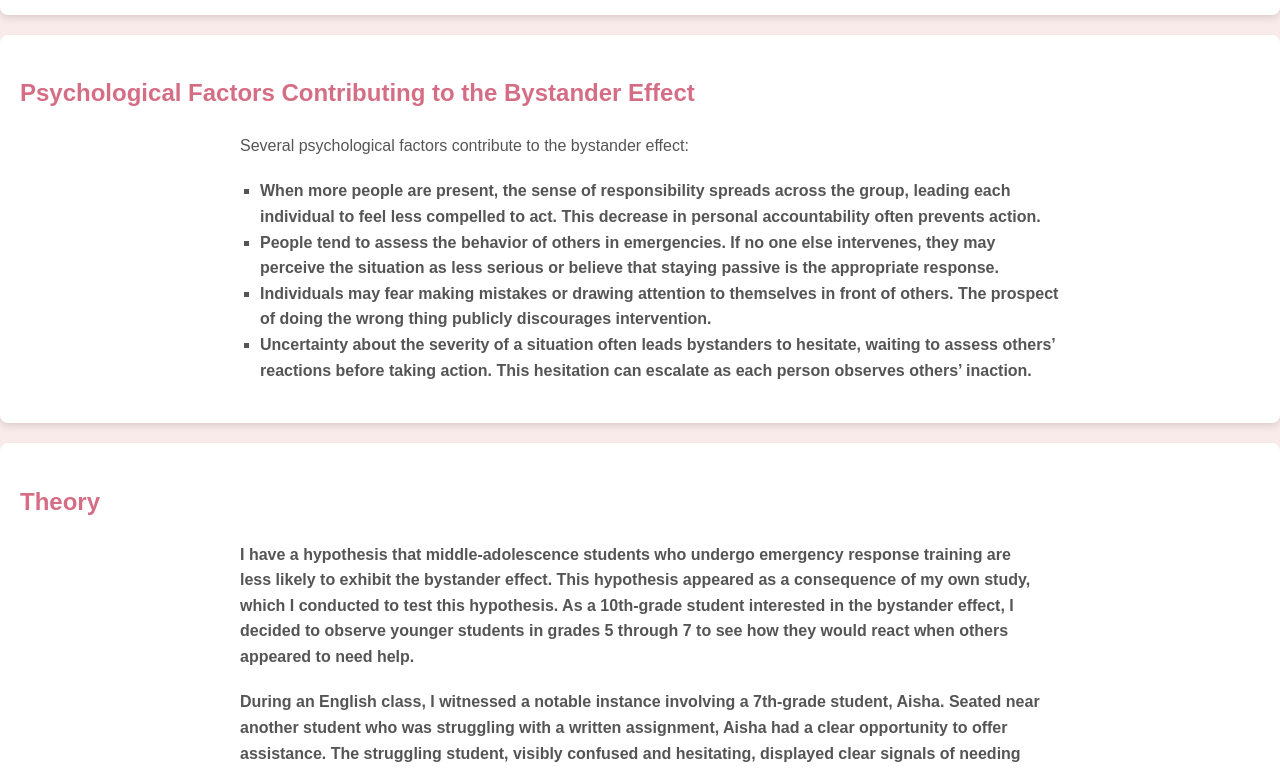
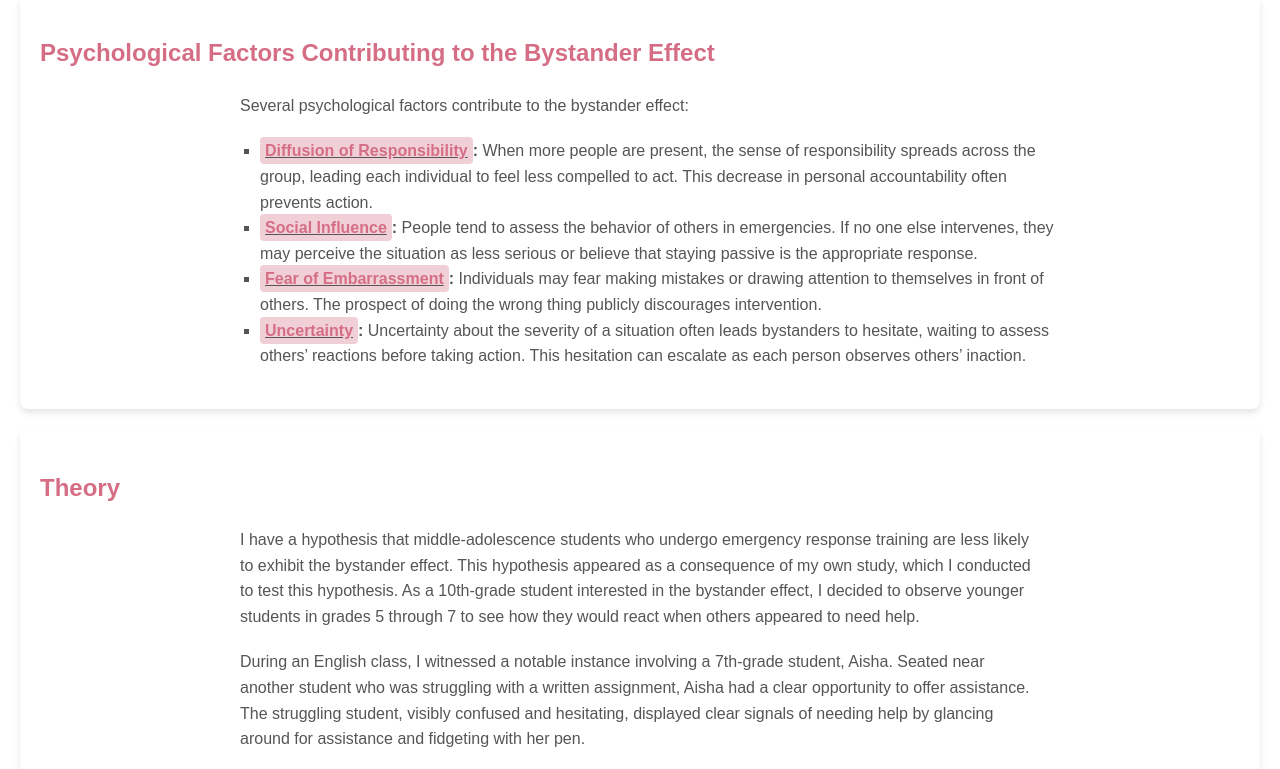
Before and after one commit to RVCK7/666, a plain HTML site: page index.html in a window 1280 px wide. Shown: the part 780-1549 px from the top of the page. Drawn offline with Linux system fonts and the light colour scheme.

Commit message:
index.html

```diff
--- a/index.html
+++ b/index.html
@@ -83,16 +83,14 @@
         <h2>What is the Bystander Effect?</h2>
         <p>The <span class="highlight"><a href="https://en.wikipedia.org/wiki/Bystander_effect" target="_blank">bystander effect</a></span> describes the tendency of individuals to avoid helping in an emergency when others are present. This social phenomenon is particularly prevalent in urban settings, where people often feel disconnected or assume that authorities will handle the situation.
         <p>Studies by <a href="https://en.wikipedia.org/wiki/John_Darley" target="_blank"><span style="text-decoration: underline;">Darley</span></a> and <a href="https://en.wikipedia.org/wiki/Bibb_Latané" target="_blank"><span style="text-decoration: underline;">Latané</span></a> have shown that <span style="text-decoration: underline;">diffusion of responsibility</span>, alongside factors such as social influence, fear of embarrassment, and uncertainty, significantly contributes to the bystander effect. The phenomenon first gained attention after the 1964 case of <a href="https://en.wikipedia.org/wiki/Kitty_Genovese" target="_blank"><span style="text-decoration: underline;">Kitty Genovese</span></a>, a woman attacked in New York City while multiple witnesses failed to intervene. Darley and Latané subsequently introduced the concept of diffusion of responsibility, where each bystander assumes someone else will act. Subsequent studies, including controlled experiments and field observations, have confirmed that the likelihood of intervention decreases as the number of witnesses increases.</p>
-    </div>
-
     <div class="content-section">
         <h2>Psychological Factors Contributing to the Bystander Effect</h2>
         <p>Several psychological factors contribute to the bystander effect:</p>
         <ul>
-            <li><strong><span Diffusion of Responsibility:</strong> When more people are present, the sense of responsibility spreads across the group, leading each individual to feel less compelled to act. This decrease in personal accountability often prevents action.</li>
-            <li><strong><span Social Influence:</strong> People tend to assess the behavior of others in emergencies. If no one else intervenes, they may perceive the situation as less serious or believe that staying passive is the appropriate response.</li>
-            <li><strong><span Fear of Embarrassment:</strong> Individuals may fear making mistakes or drawing attention to themselves in front of others. The prospect of doing the wrong thing publicly discourages intervention.</li>
-            <li><strong><span Uncertainty:</strong> Uncertainty about the severity of a situation often leads bystanders to hesitate, waiting to assess others’ reactions before taking action. This hesitation can escalate as each person observes others’ inaction.</li>
+            <li><strong><span class="highlight"><a href="https://en.wikipedia.org/wiki/Diffusion_of_responsibility" target="_blank">Diffusion of Responsibility</a></span>:</strong> When more people are present, the sense of responsibility spreads across the group, leading each individual to feel less compelled to act. This decrease in personal accountability often prevents action.</li>
+            <li><strong><span class="highlight"><a href="https://en.wikipedia.org/wiki/Social_influence" target="_blank">Social Influence</a></span>:</strong> People tend to assess the behavior of others in emergencies. If no one else intervenes, they may perceive the situation as less serious or believe that staying passive is the appropriate response.</li>
+            <li><strong><span class="highlight"><a href="https://en.wikipedia.org/wiki/Self-consciousness" target="_blank">Fear of Embarrassment</a></span>:</strong> Individuals may fear making mistakes or drawing attention to themselves in front of others. The prospect of doing the wrong thing publicly discourages intervention.</li>
+            <li><strong><span class="highlight"><a href="https://en.wikipedia.org/wiki/Uncertainty" target="_blank">Uncertainty</a></span>:</strong> Uncertainty about the severity of a situation often leads bystanders to hesitate, waiting to assess others’ reactions before taking action. This hesitation can escalate as each person observes others’ inaction.</li>
         </ul>
     </div>
 
```
